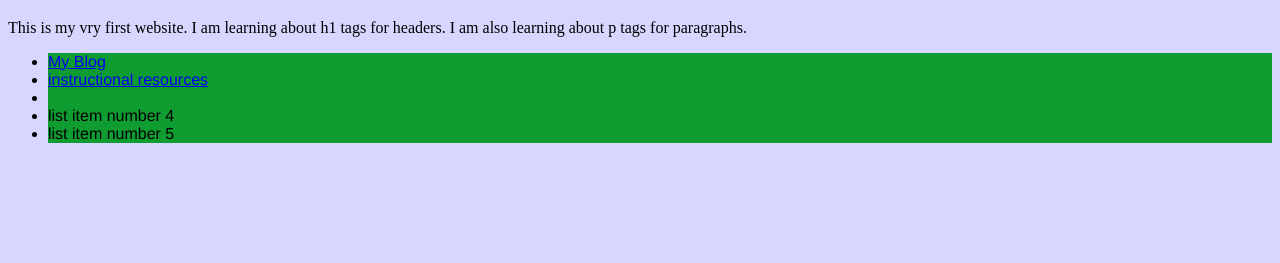
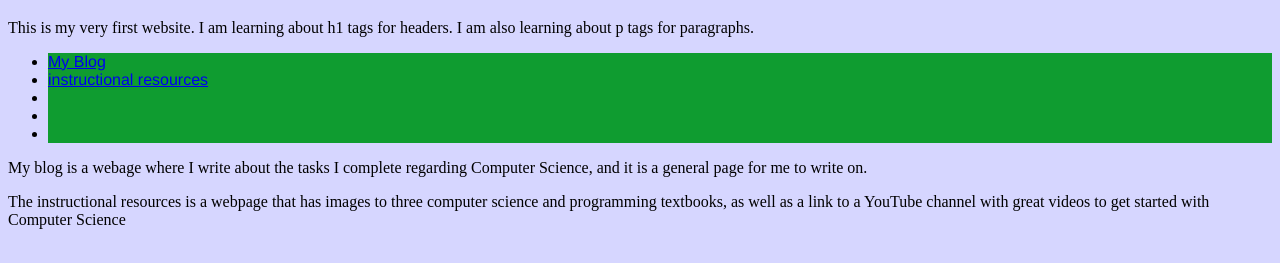
Before and after one commit to DaniyalAA1/MyWebSite, a plain HTML site: page index.html in a window 1280 px wide. Shown: the part 61-324 px from the top of the page. Drawn offline with Linux system fonts and the light colour scheme.

Commit message:
Added information to my homepage

```diff
--- a/index.html
+++ b/index.html
@@ -9,15 +9,16 @@
 </head>
 <body>
     <h1>Daniyal Alvi</h1>
-    <p>This is my vry first website. I am learning about h1 tags for headers. I am also learning about p tags for paragraphs.</p>
+    <p>This is my very first website. I am learning about h1 tags for headers. I am also learning about p tags for paragraphs.</p>
     <ul>
         <li><a href="./myBlog.html">My Blog</a></li>
         <li><a href="./instructionalresources.html">instructional resources</a></li>
-        <li><a href="http://"></a></li>
-        <li>list item number 4</li>
-        <li>list item number 5</li>
+        <li><a href=""></a></li>
+        <li></li>
+        <li></li>
     </ul>
-
+    <p> My blog is a webage where I write about the tasks I complete regarding Computer Science, and it is a general page for me to write on. </p>
+    <p> The instructional resources is a webpage that has images to three computer science and programming textbooks, as well as a link to a YouTube channel with great videos to get started with Computer Science</p>
 </body>
 
 </html>
```
